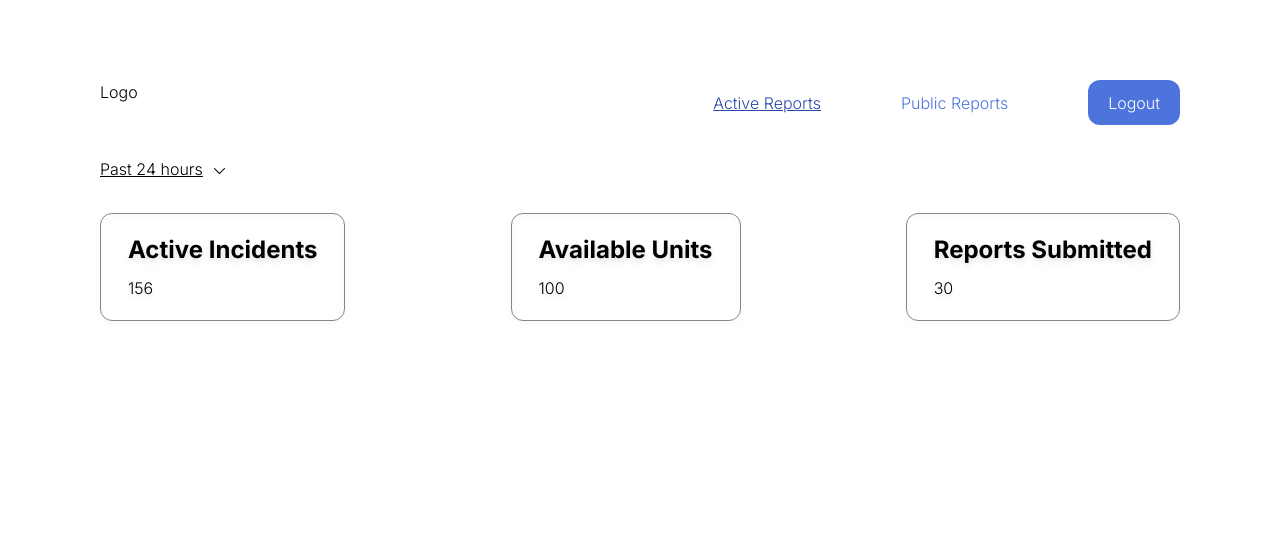
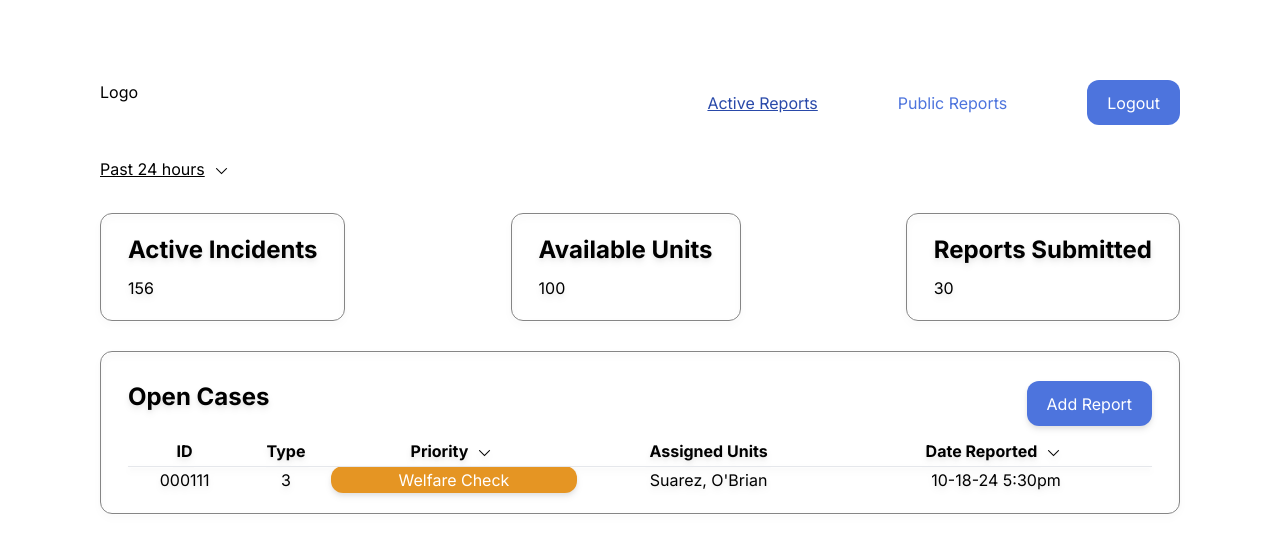
Before and after one commit to Vex1ng/3560-project, a Next.js app: page / in a window 1280 px wide. Shown: the top 552 px of the page. Built offline with nearby package versions, Linux system fonts and the light colour scheme.

Commit message:
reports tabel

```diff
--- /dev/null
+++ b/src/app/components/Table.tsx
@@ -0,0 +1,56 @@
+import Dropdown from "./Dropdown";
+
+export enum COLOR_CODES {
+  "Warning" = "#E59523",
+  "Danger" = "#E53423",
+}
+
+export interface TableProps {
+  data: {
+    id: string;
+    type: {
+      label: string;
+      colorcode: COLOR_CODES;
+    };
+    priority: number;
+    assignedUnits: string;
+    dateReported: string;
+  }[];
+}
+
+export default function Table({ data }: TableProps) {
+  return (
+    <table className="table-auto">
+      <thead className="text-center">
+        <tr className="border-b-[1px] pb-[12px]">
+          <th>ID</th>
+          <th>Type</th>
+          <th className="flex flex-row justify-center">
+            <Dropdown>
+              <p>Priority</p>
+            </Dropdown>
+          </th>
+          <th>Assigned Units</th>
+          <th className="flex flex-row justify-center">
+            <Dropdown>
+              <p>Date Reported</p>
+            </Dropdown>
+          </th>
+        </tr>
+      </thead>
+      <tbody className="text-center">
+        {data.map((row, idx) => (
+          <tr key={idx}>
+            <td>{row.id}</td>
+            <td>{row.priority}</td>
+            <td className="rounded-xl max-w-fit text-white" style={{ backgroundColor: row.type.colorcode }}>
+              {row.type.label}
+            </td>
+            <td>{row.assignedUnits}</td>
+            <td>{row.dateReported}</td>
+          </tr>
+        ))}
+      </tbody>
+    </table>
+  );
+}
--- a/src/app/layout.tsx
+++ b/src/app/layout.tsx
@@ -8,7 +8,7 @@ export const metadata: Metadata = {
   description: "Generated by create next app",
 };
 
-const inter = Inter({ subsets: ["latin"], weight: ["300", "700"] });
+const inter = Inter({ subsets: ["latin"], weight: ["400", "700"] });
 
 export default function RootLayout({
   children,
--- a/src/app/page.tsx
+++ b/src/app/page.tsx
@@ -1,8 +1,20 @@
+import Button from "./components/Button";
 import Card from "./components/Card";
 import Dropdown from "./components/Dropdown";
 import StatCard from "./components/StatCard";
+import Table, { COLOR_CODES, TableProps } from "./components/Table";
 
 export default function Home() {
+  const data: TableProps["data"] = [{
+    id: "000111",
+    type: {
+      label: "Welfare Check",
+      colorcode: COLOR_CODES.Warning
+    },
+    priority: 3,
+    assignedUnits: "Suarez, O'Brian",
+    dateReported: "10-18-24 5:30pm"
+  }];
   return (
     <>
       <div className="flex flex-col pt-[30px] gap-y-[30px]">
@@ -14,6 +26,13 @@ export default function Home() {
           <StatCard title="Available Units" data={100} />
           <StatCard title="Reports Submitted" data={30} />
         </div>
+        <Card>
+          <div className="flex flex-row w-full justify-between">
+            <p className="text-2xl font-bold">Open Cases</p>
+            <Button label="Add Report" />
+          </div>
+          <Table data={data} />
+        </Card>
       </div>
     </>
   );
```
